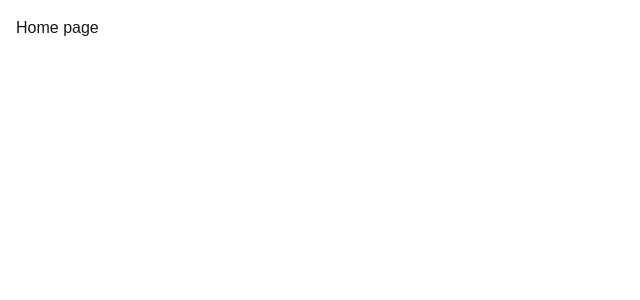
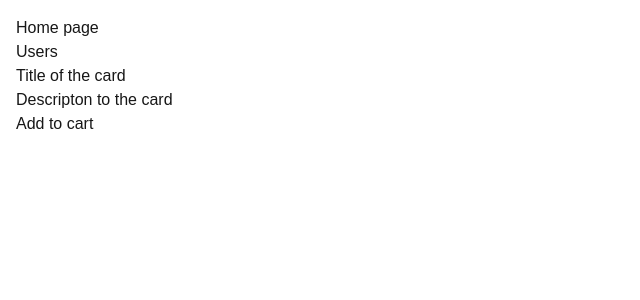
Before and after one commit to RAFYA-Hamza/NextJS-course, a Next.js app in the folder next-course/: page / in a window 1280 px wide. Shown: the top 300 px of the page, without its empty margins (0-640 px from the left). Built offline with nearby package versions, Linux system fonts and the light colour scheme.

Commit message:
Client-side Rendering vs Server-Side Rendering

```diff
--- /dev/null
+++ b/next-course/app/components/AddToCart.tsx
@@ -0,0 +1,8 @@
+"use client";
+const AddToCart = () => {
+  return (
+    <button onClick={() => console.log("add to cart")}>Add to cart</button>
+  );
+};
+
+export default AddToCart;
--- /dev/null
+++ b/next-course/app/components/ProductCard.tsx
@@ -0,0 +1,13 @@
+import AddToCart from "./AddToCart";
+
+const ProductCard = () => {
+  return (
+    <>
+      <p>Title of the card</p>
+      <p>Descripton to the card</p>
+      <AddToCart />
+    </>
+  );
+};
+
+export default ProductCard;
--- a/next-course/app/page.tsx
+++ b/next-course/app/page.tsx
@@ -1,7 +1,12 @@
+import Link from "next/link";
+import ProductCard from "./components/ProductCard";
+
 export default function Home() {
   return (
     <main>
       <h1>Home page</h1>
+      <Link href="/users">Users</Link>
+      <ProductCard />
     </main>
   );
 }
--- /dev/null
+++ b/next-course/app/users/new/page.tsx
@@ -0,0 +1,5 @@
+const NewUserPage = () => {
+  return <div>NewUserPage</div>;
+};
+
+export default NewUserPage;
--- /dev/null
+++ b/next-course/app/users/page.tsx
@@ -0,0 +1,9 @@
+const UsersPage = () => {
+  return (
+    <>
+      <h1>User page</h1>
+    </>
+  );
+};
+
+export default UsersPage;
```
